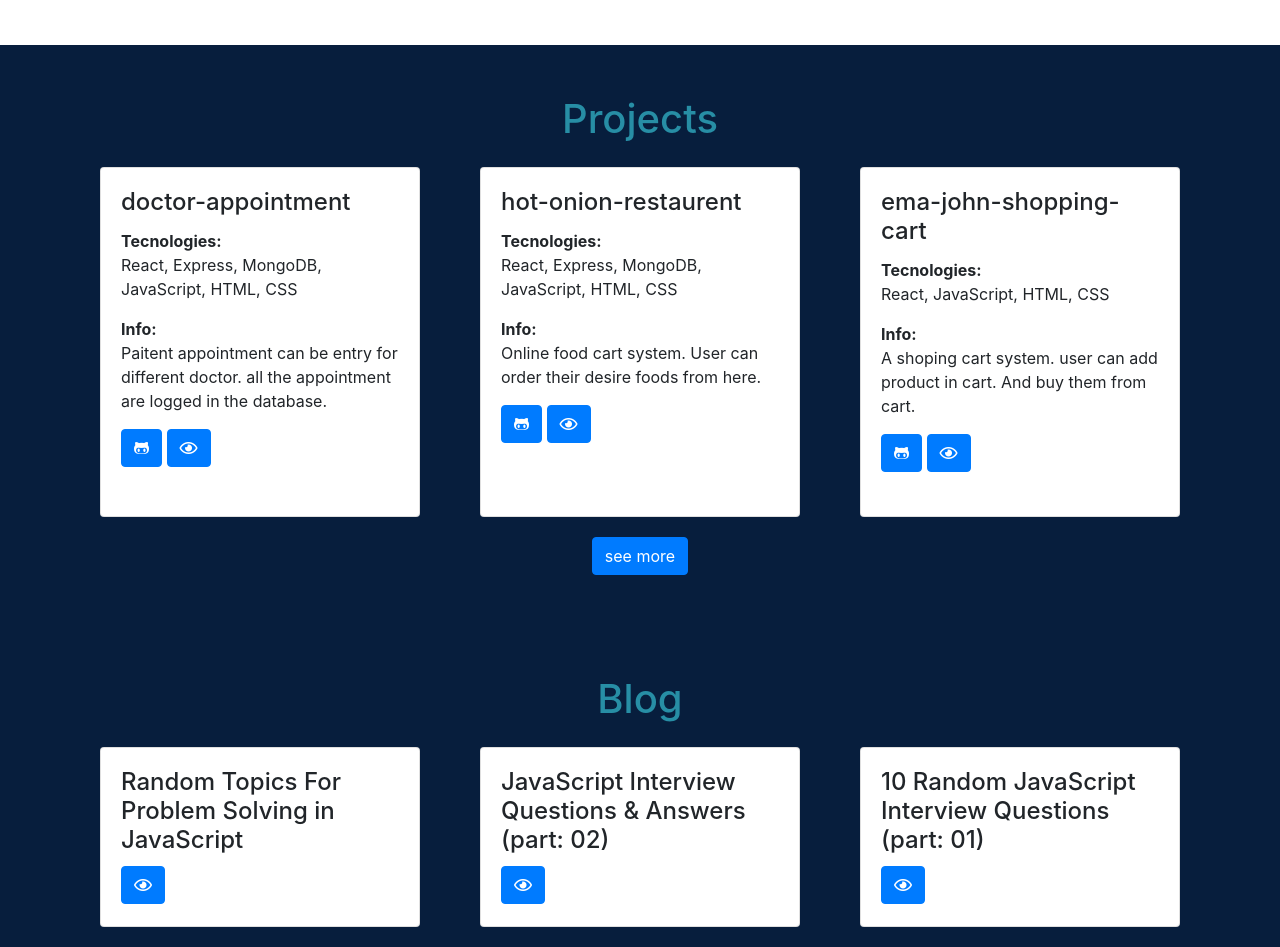
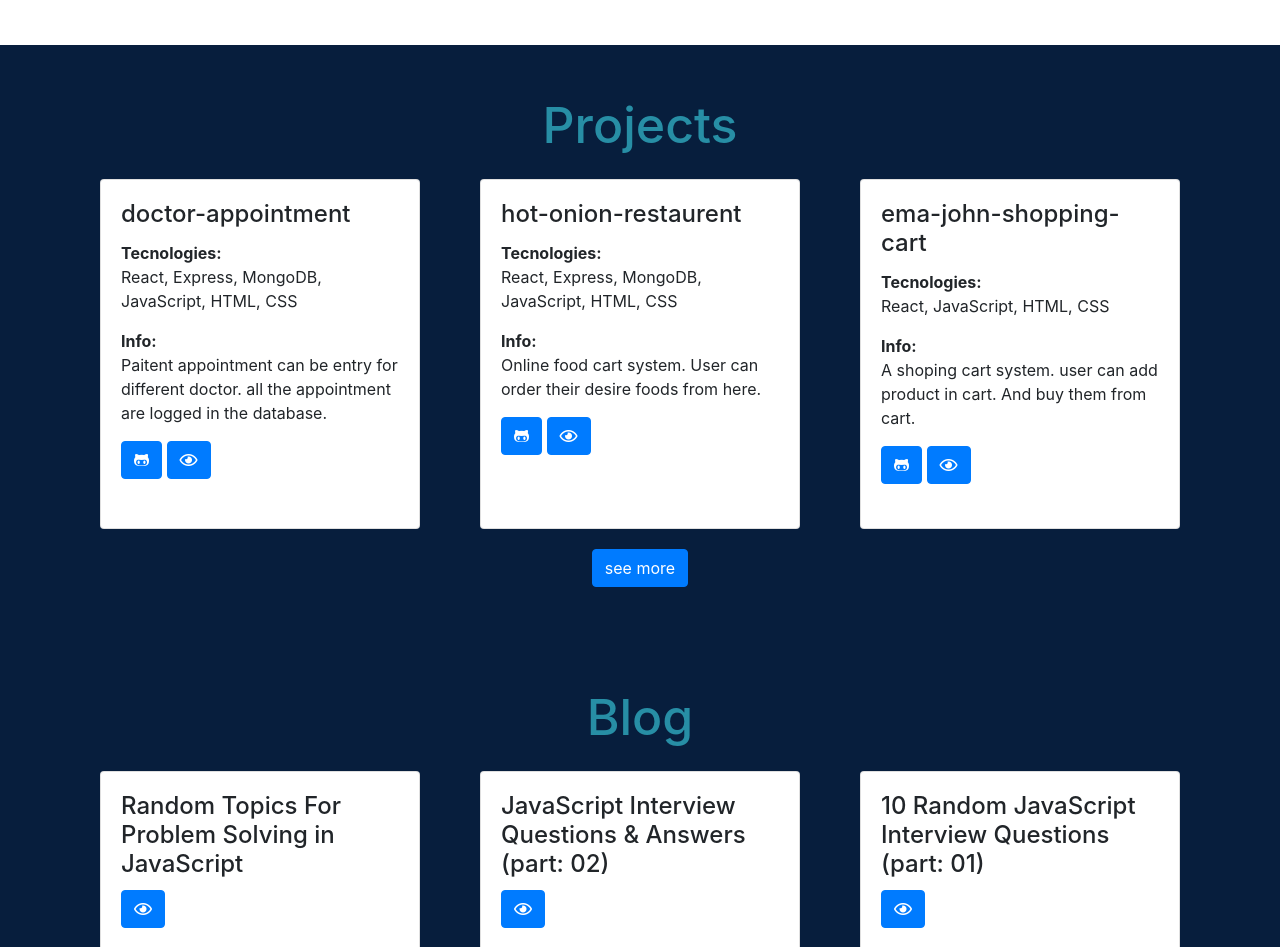
Before and after one commit to MdEstiakAhmed/portfolio, a plain HTML site: page index.html in a window 1280 px wide. Shown: the part 1182-2129 px from the top of the page. Drawn offline with nearby package versions, Linux system fonts and the light colour scheme.

```diff
--- a/index.html
+++ b/index.html
@@ -137,7 +137,7 @@
 		<!-- projects start -->
 		<section class="project">
 			<div class="container">
-				<h1 class="text-center mb-4" style="color: #278ea5;">Projects</h1>
+				<h1 class="text-center mb-4" style="color: #278ea5; font-size: 50px;">Projects</h1>
 				<div class="row justify-content-around">
 					<div class="col-12 col-md-4 col-xl-4">
 						<div class="card center" style="width: 20rem; height: 350px;">
@@ -195,7 +195,7 @@
 		<!-- blog start -->
 		<section class="project">
 			<div class="container">
-				<h1 class="text-center mb-4" style="color: #278ea5;">Blog</h1>
+				<h1 class="text-center mb-4" style="color: #278ea5; font-size: 50px;">Blog</h1>
 				<div class="row justify-content-around">
 					<div class="col-12 col-md-4 col-xl-4">
 						<div class="card center" style="width: 20rem; height: 180px;">
```
Also changed, not shown: blog.html (+1 -1 lines), projects.html (+1 -1 lines).
